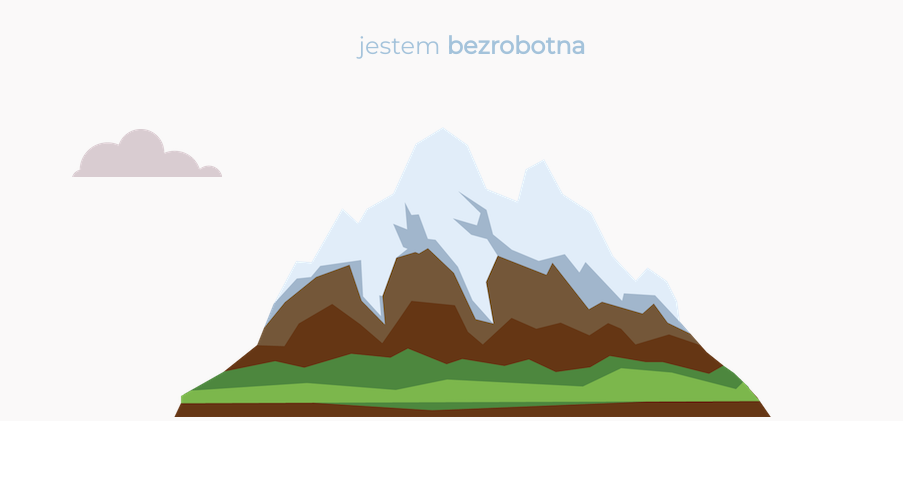
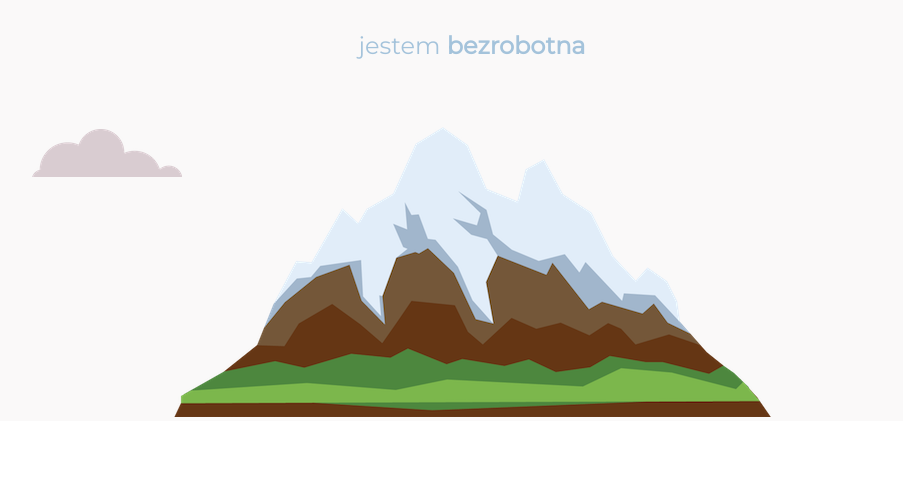
Before and after one commit to zosiabentley/jazosia, a plain HTML site: page CSS - moja strona/index.html in a window 1280 px wide. Shown: the part 304-800 px from the top of the page, without its empty margins (168-1071 px from the left). Drawn offline with Linux system fonts and the light colour scheme.

Commit message:
Update glowny.css

```diff
--- a/CSS - moja strona/css/glowny.css
+++ b/CSS - moja strona/css/glowny.css
@@ -89,7 +89,7 @@ a:hover{
 }
 .chmura2{
   position:absolute;
-  left:240px;
+  left:200px;
   top:433px;
 }
 .chmura1{
```
